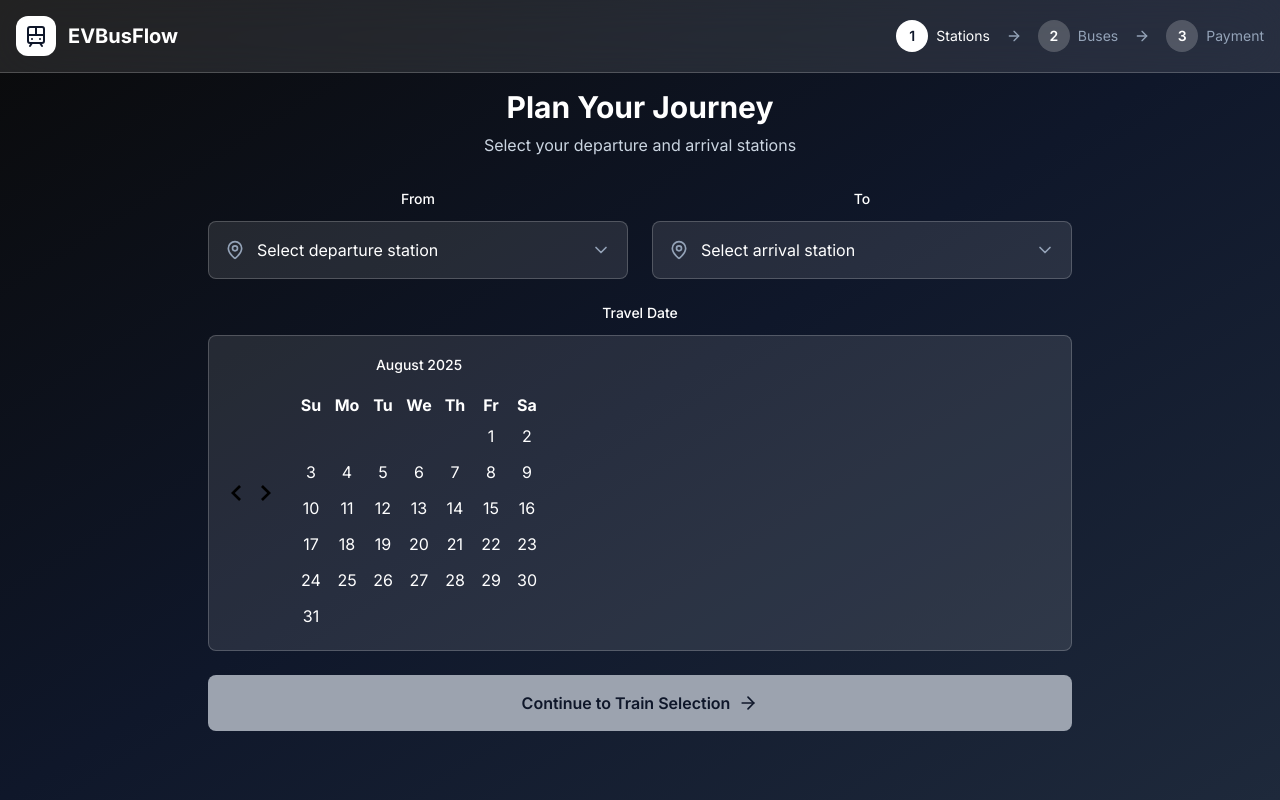
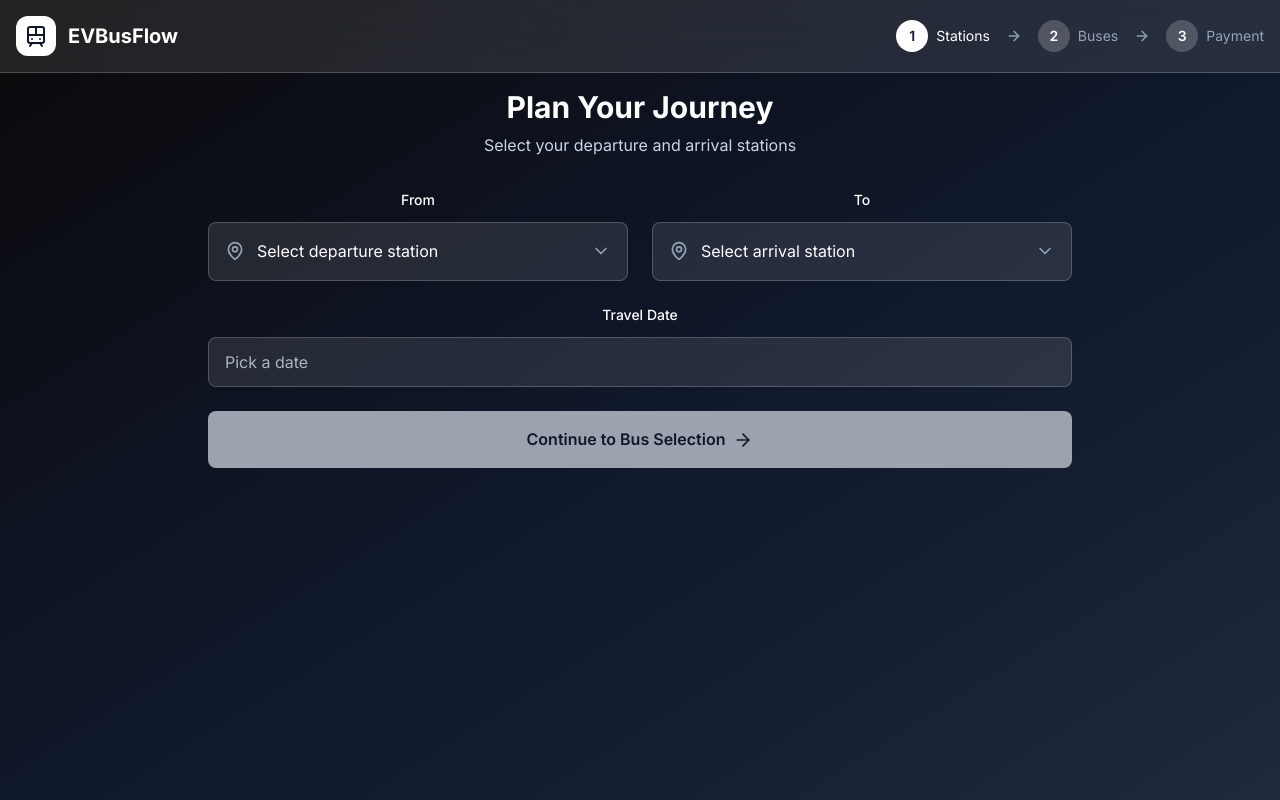
Before and after one commit to theajstars/ticketing-prototype, a React (Create React App) app: page /start in a window 1280 px wide. Built offline with nearby package versions, Linux system fonts and the light colour scheme.

Commit message:
Integrate Mantine UI components for improved styling and date selection in Start page, replacing react-day-picker with Mantine's DatePickerInput. Update package dependencies to include Mantine libraries and remove unused date handling packages.

```diff
--- a/src/App.tsx
+++ b/src/App.tsx
@@ -5,12 +5,21 @@ import {
   Route,
   Navigate,
 } from "react-router-dom";
+import { MantineProvider, createTheme } from "@mantine/core";
+import "@mantine/core/styles.css";
+import "@mantine/dates/styles.css";
 import LoginPage from "./pages/Login";
 import StartPage from "./pages/Start";
 import "./App.css";
 
+const theme = createTheme({
+  primaryColor: "blue",
+  fontFamily: "Inter, system-ui, sans-serif",
+});
+
 function App() {
   return (
+    <MantineProvider theme={theme}>
       <Router>
         <div className="App">
           <Routes>
@@ -20,6 +29,7 @@ function App() {
           </Routes>
         </div>
       </Router>
+    </MantineProvider>
   );
 }
 
--- a/src/pages/Start/index.tsx
+++ b/src/pages/Start/index.tsx
@@ -1,7 +1,6 @@
 import React, { useState } from "react";
 import { motion } from "framer-motion";
-import { DayPicker } from "react-day-picker";
-import { format } from "date-fns";
+import { DatePickerInput } from "@mantine/dates";
 import {
   MapPin,
   Clock,
@@ -358,53 +357,17 @@ const StartPage: React.FC = () => {
                 Travel Date
               </label>
               <div className="relative">
-                <div className="bg-white/10 border border-white/20 rounded-lg p-4">
-                  <DayPicker
-                    mode="single"
-                    selected={selectedDate}
-                    onSelect={setSelectedDate}
-                    disabled={{ before: new Date() }}
-                    className="text-white"
-                    classNames={{
-                      months:
-                        "flex flex-col sm:flex-row space-y-4 sm:space-x-4 sm:space-y-0",
-                      month: "space-y-4",
-                      caption:
-                        "flex justify-center pt-1 relative items-center text-white",
-                      caption_label: "text-sm font-medium text-white",
-                      nav: "space-x-1 flex items-center",
-                      nav_button:
-                        "h-7 w-7 bg-white/10 hover:bg-white/20 text-white rounded-md transition-colors",
-                      nav_button_previous: "absolute left-1",
-                      nav_button_next: "absolute right-1",
-                      table: "w-full border-collapse space-y-1",
-                      head_row: "flex",
-                      head_cell:
-                        "text-dark-300 rounded-md w-9 font-normal text-[0.8rem]",
-                      row: "flex w-full mt-2",
-                      cell: "h-9 w-9 text-center text-sm p-0 relative [&:has([aria-selected].day-range-end)]:rounded-r-md [&:has([aria-selected].day-outside)]:bg-white/5 [&:has([aria-selected])]:bg-white/10 first:[&:has([aria-selected])]:rounded-l-md last:[&:has([aria-selected])]:rounded-r-md focus-within:relative focus-within:z-20",
-                      day: "h-9 w-9 p-0 font-normal aria-selected:opacity-100 hover:bg-white/20 rounded-md transition-colors text-white",
-                      day_range_end: "day-range-end",
-                      day_selected:
-                        "bg-white text-dark-900 hover:bg-white/90 focus:bg-white focus:text-dark-900",
-                      day_today: "bg-white/20 text-white",
-                      day_outside:
-                        "day-outside text-dark-400 opacity-50 aria-selected:bg-white/10 aria-selected:text-dark-400 aria-selected:opacity-30",
-                      day_disabled: "text-dark-400 opacity-50",
-                      day_range_middle:
-                        "aria-selected:bg-white/10 aria-selected:text-dark-400",
-                      day_hidden: "invisible",
-                    }}
-                  />
-                </div>
-                {selectedDate && (
-                  <div className="mt-3 text-center">
-                    <span className="text-sm text-dark-300">Selected: </span>
-                    <span className="text-white font-medium">
-                      {format(selectedDate, "EEEE, MMMM do, yyyy")}
-                    </span>
-                  </div>
-                )}
+                <DatePickerInput
+                  value={selectedDate}
+                  onChange={(value) =>
+                    setSelectedDate(value ? new Date(value) : undefined)
+                  }
+                  minDate={new Date()}
+                  placeholder="Pick a date"
+                  valueFormat="DD/MM/YYYY"
+                  size="md"
+                  radius="md"
+                />
               </div>
             </div>
 
@@ -414,7 +377,7 @@ const StartPage: React.FC = () => {
               disabled={!canContinue}
               className="w-full bg-white hover:bg-gray-100 disabled:bg-gray-400 text-dark-900 font-semibold py-4 px-6 rounded-lg transition-all duration-300 transform hover:scale-105 hover:shadow-lg disabled:transform-none disabled:shadow-none flex items-center justify-center space-x-2"
             >
-              <span>Continue to Train Selection</span>
+              <span>Continue to Bus Selection</span>
               <ArrowRight className="w-5 h-5" />
             </button>
           </motion.div>
@@ -433,7 +396,13 @@ const StartPage: React.FC = () => {
               </h2>
               <p className="text-dark-300">
                 {departureStation?.name} → {arrivalStation?.name} •{" "}
-                {selectedDate ? format(selectedDate, "MMM do, yyyy") : ""}
+                {selectedDate
+                  ? selectedDate.toLocaleDateString("en-US", {
+                      month: "short",
+                      day: "numeric",
+                      year: "numeric",
+                    })
+                  : ""}
               </p>
             </div>
 
@@ -532,7 +501,13 @@ const StartPage: React.FC = () => {
                 <div className="flex justify-between">
                   <span className="text-dark-300">Date:</span>
                   <span>
-                    {selectedDate ? format(selectedDate, "MMM do, yyyy") : ""}
+                    {selectedDate
+                      ? selectedDate.toLocaleDateString("en-US", {
+                          month: "short",
+                          day: "numeric",
+                          year: "numeric",
+                        })
+                      : ""}
                   </span>
                 </div>
                 <div className="flex justify-between">
--- a/src/pages/Start/styles.scss
+++ b/src/pages/Start/styles.scss
@@ -236,65 +236,23 @@ select:focus {
   outline-offset: 2px;
 }
 
-// Beautiful Date Picker Styles
-.rdp {
-  --rdp-cell-size: 40px;
-  --rdp-accent-color: rgba(255, 255, 255, 0.9);
-  --rdp-background-color: rgba(255, 255, 255, 0.1);
-  --rdp-accent-color-dark: rgba(255, 255, 255, 0.8);
-  --rdp-background-color-dark: rgba(255, 255, 255, 0.05);
-  --rdp-outline: 2px solid rgba(255, 255, 255, 0.3);
-  --rdp-outline-selected: 2px solid rgba(255, 255, 255, 0.8);
-  margin: 0;
-  font-family: inherit;
+// Mantine Date Picker Styles
+.mantine-DatePickerInput-input {
+  background: rgba(255, 255, 255, 0.1) !important;
+  border: 1px solid rgba(255, 255, 255, 0.2) !important;
+  color: white !important;
+  border-radius: 8px !important;
+  padding: 12px 16px !important;
+  font-size: 16px !important;
 }
 
-.rdp-day_selected,
-.rdp-day_selected:focus-visible,
-.rdp-day_selected:hover {
-  background: var(--rdp-accent-color) !important;
-  color: #1f2937 !important;
-  font-weight: 600;
+.mantine-DatePickerInput-input::placeholder {
+  color: rgba(156, 163, 175, 0.8) !important;
 }
 
-.rdp-day_today {
-  background: rgba(255, 255, 255, 0.2) !important;
-  color: white !important;
-  font-weight: 600;
-}
-
-.rdp-button:hover:not([disabled]):not(.rdp-day_selected) {
-  background: rgba(255, 255, 255, 0.15) !important;
-  color: white !important;
-}
-
-.rdp-nav_button:hover {
-  background: rgba(255, 255, 255, 0.2) !important;
-  color: white !important;
-}
-
-.rdp-caption_label {
-  font-weight: 600;
-  color: white !important;
-}
-
-.rdp-head_cell {
-  color: rgba(156, 163, 175, 1) !important;
-  font-weight: 500;
-}
-
-.rdp-day {
-  border-radius: 8px;
-  transition: all 0.2s ease;
-}
-
-.rdp-day:hover {
-  transform: scale(1.05);
-}
-
-.rdp-day_selected {
-  transform: scale(1.1);
-  box-shadow: 0 4px 12px rgba(255, 255, 255, 0.3);
+.mantine-DatePickerInput-input:focus {
+  border-color: rgba(255, 255, 255, 0.5) !important;
+  box-shadow: 0 0 0 2px rgba(255, 255, 255, 0.1) !important;
 }
 
 // Loading states
--- /dev/null
+++ b/src/pages/TransactionReceipt/index.tsx
@@ -0,0 +1,5 @@
+import "./styles.scss";
+
+export default function TransactionReceipt() {
+  return <div className="transaction-receipt">TransactionReceipt</div>;
+}
```
Also changed, not shown: package.json (+4 -4 lines), src/pages/TransactionReceipt/styles.scss (added), 1 other file (tests, documents, lock files or other folders). Lines whose indentation alone changed are shown as unchanged.
